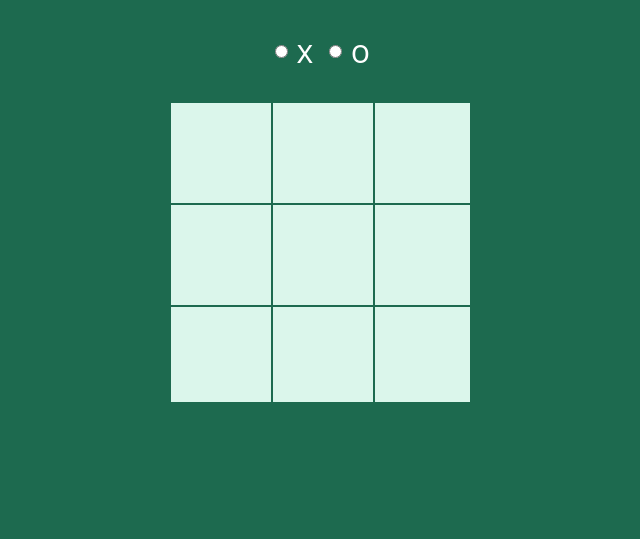
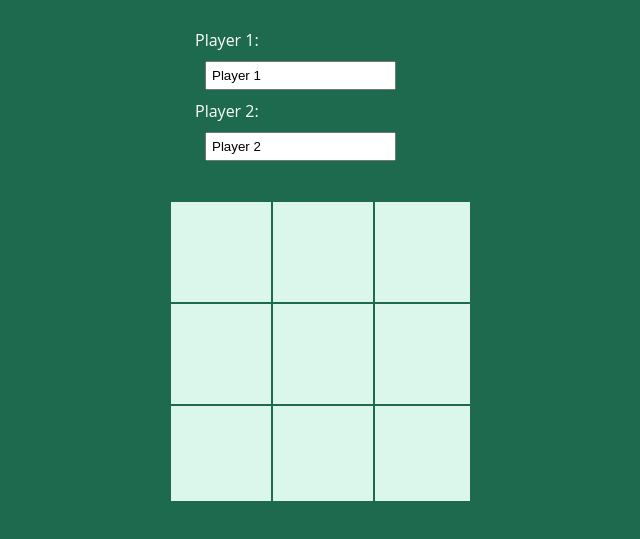
Before and after one commit to stanochka/tic-tac-toe, a plain HTML site: page index.html in a window 1280 px wide. Shown: the part 75-614 px from the top of the page, without its empty margins (320-960 px from the left). Drawn offline with Linux system fonts and the light colour scheme.

Commit message:
Add saving players' names

```diff
--- a/index.html
+++ b/index.html
@@ -9,11 +9,12 @@
     </head>
     <body>
       <h1>Tic Tac Toe</h1>
-      <div class="checkcontainer">
-      <input type="radio" id="x" name="player" value="x">
-      <label for="x">x</label><br>
-      <input type="radio" id="o" name="player" value="o">
-      <label for="o">o</label>
+      <div id="nameInput">
+      <label for="x">Player 1: </label>
+      <input type="text" id="x" name="player1" value='Player 1' onchange='saveName()'>
+      <br>
+      <label for="o">Player 2: </label>
+      <input type="text" id="o" name="player2" value='Player 2' onchange='saveName()'>
       </div>
       <div id=gameboard>
         <div class='cell' id='0'></div>
--- a/script.js
+++ b/script.js
@@ -5,6 +5,7 @@ const Gameboard = (() => {
   const board = document.querySelectorAll('#gameboard>.cell');
   const result = document.querySelector('#result');
   const play = (turn) => {
+    console.log(players);
     board.forEach(div => {
       div.addEventListener('click', () => {
         if (turn === 'x') {
@@ -46,9 +47,7 @@ const Gameboard = (() => {
     return winningCombinations.some(combination => {
       if (combination.every(el => el !== '') &&
           combination.every(el => el === combination[0])) {
-        winner = combination[0];
-        //console.log(winningCombinations.indexOf(combination));
-        //TODO: change text color of winning combination on the board
+        winner = players[combination[0]];
         return true;
       };
     });
@@ -62,11 +61,12 @@ const Gameboard = (() => {
   };
 })();
 
-//factory function
-const Player = () => {
-  const button = document.querySelector('.checkcontainer');
-  const turn = () => { button.value };
-  return { turn };
+const player1 = document.querySelector('#nameInput>#x');
+const player2 = document.querySelector('#nameInput>#o');
+const players = {};
+const saveName = () => {
+  players[player1.id] = player1.value;
+  players[player2.id] = player2.value;
 };
 
 Gameboard.play('x');
--- a/style.css
+++ b/style.css
@@ -32,11 +32,12 @@ body {
   margin: 10px;
 }
 
-.checkcontainer {
-  display: flex;
-  align-items: center;
+#nameInput {
   margin: 10px;
-  font-size: 2em;
-  justify-content: space-between;
-  width: 100px;
+  width: 250px;
 }
+
+#nameInput>input {
+  padding: 5px;
+  margin: 10px;
+}
```
